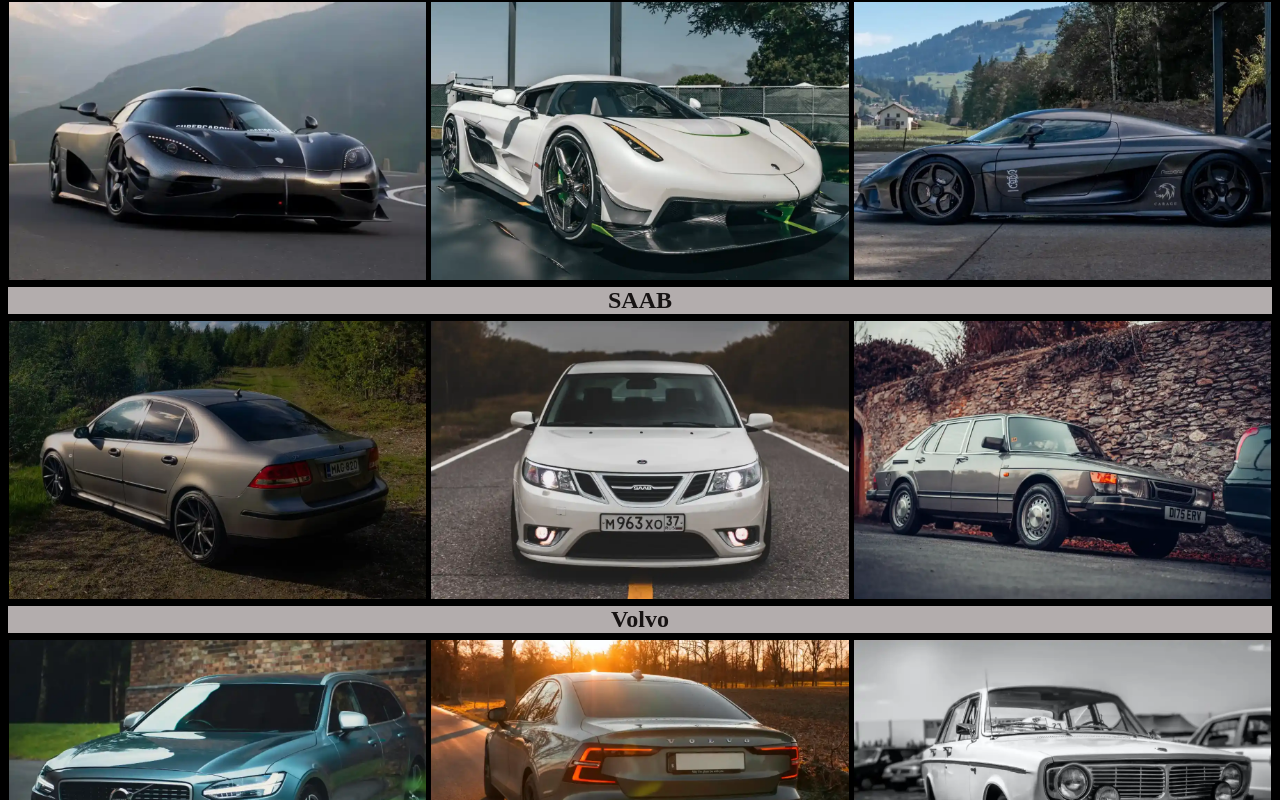
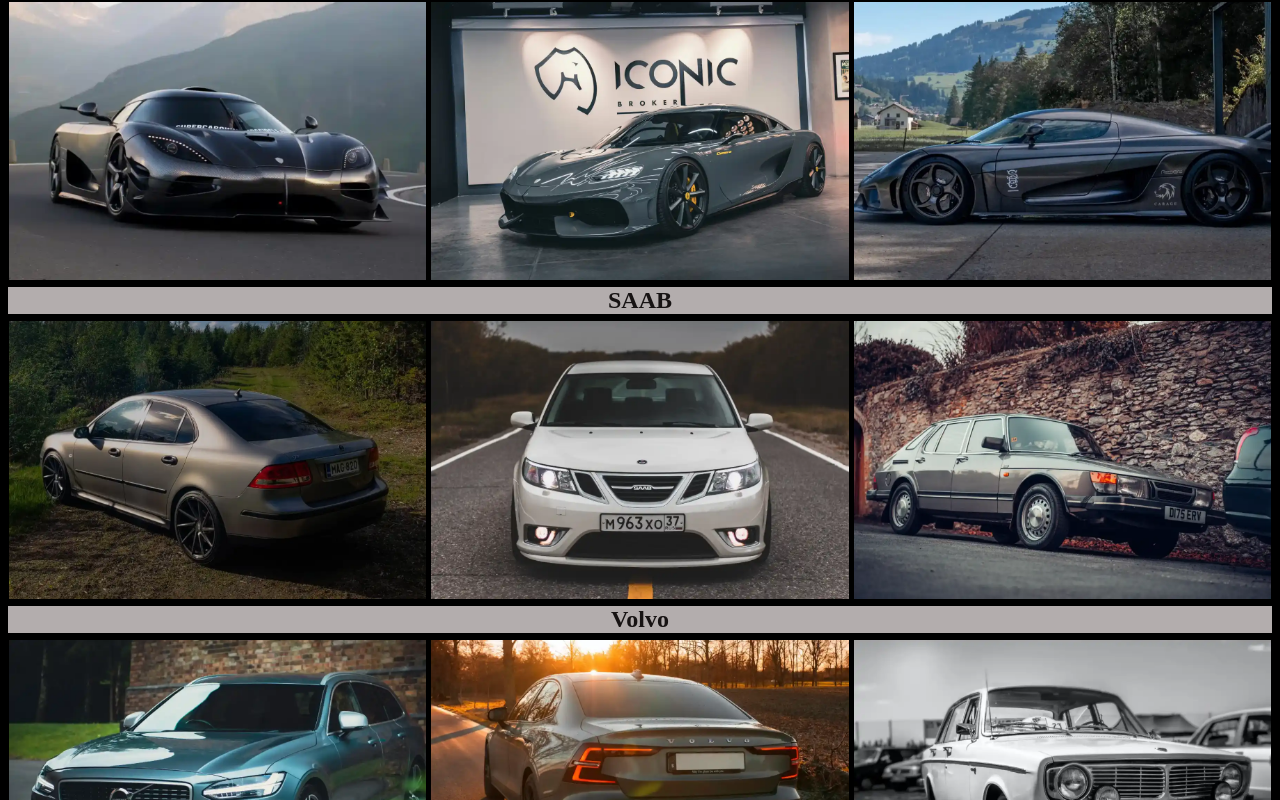
Before and after one commit to SimonTrossing/carwebsite, a plain HTML site: page index.html in a window 1280 px wide. Shown: the part 127-927 px from the top of the page. Drawn offline with Linux system fonts and the light colour scheme.

Commit message:
ändrade en bild

```diff
--- a/index.html
+++ b/index.html
@@ -18,7 +18,7 @@
         </div>
         <div class="cars">
             <img src="img/agera.webp" alt="hypercar" >
-            <img src="img/Jesko.webp" alt="hypercar 2" >
+            <img src="img/gemera.webp" alt="hypercar 2" >
             <img src="img/regera.webp" alt="hypercar3" >
         </div>
     </article>
```
Also changed, not shown: img/gemera.webp (added), 2 other files.
